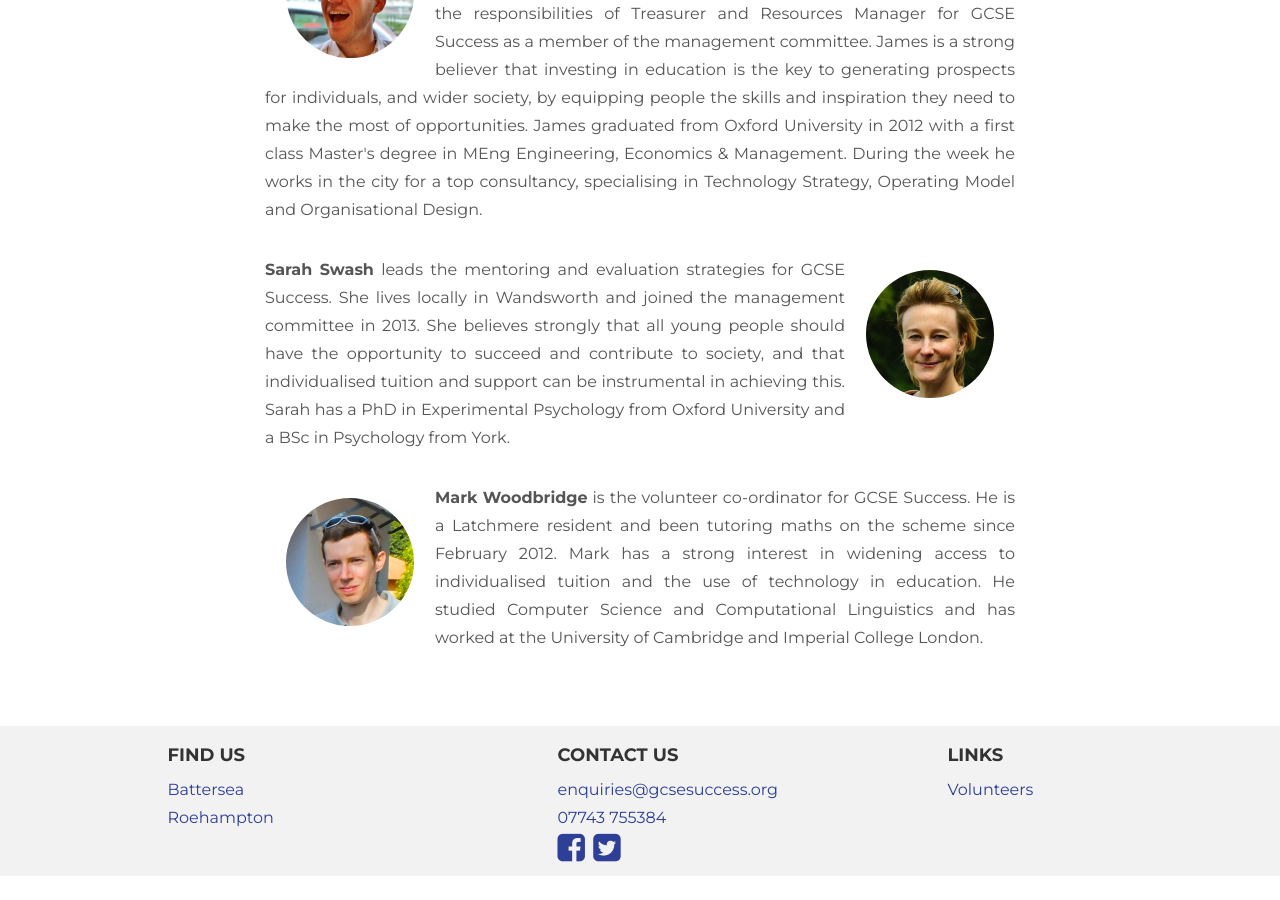
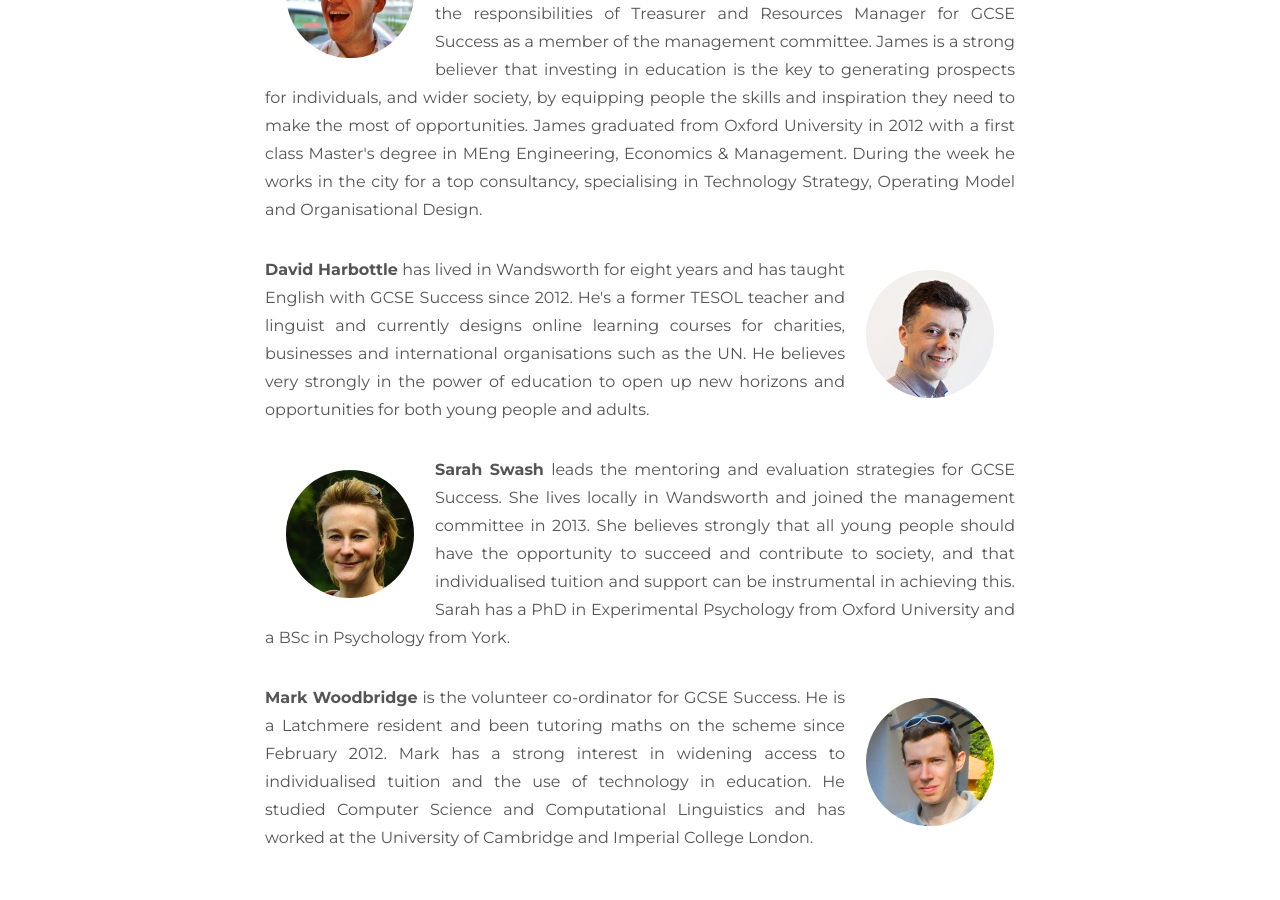
Before and after one commit to gcsesuccess/gcsesuccess.github.io, a Jekyll site: the page built from about.html, in a window 1280 px wide and 900 px high, scrolled down 989 px. Built offline with Jekyll 4.4.1, drawn with Linux system fonts in a browser that asks for light colours; nearby versions of some CDN libraries; before the commit the page ends 1867 px from its top, so only the background shows below that.

Commit message:
Add David

```diff
--- a/about.html
+++ b/about.html
@@ -12,9 +12,11 @@
 <p class="text-justify" style="margin-bottom: 2em"><strong>Ella Spencer</strong> is a resident of the York Road Estate and the founder of GCSE Success, which was set up in 2011. She now chairs the management committee and acts as the coordinator for GCSE schemes. Ella is very passionate about encouraging equality in education, and this is the focus of  GCSE Success, as you can see in the mission statement and objectives of the organisation. Ella also recognises the importance of staying engaged in the policy debate in this area. Ella has a BSc. in mathematics and English Literature from the University of Manchester and an MPA in Economic and Public Policy from London School of Economics. She also has five years private sector experience as an actuary, working for a number of multinational companies. Ella is currently pursuing a career in development consultancy, having worked on development projects in Gambia, Ghana and South Sudan. A number of these were related to education.</p>
 <img class="img-circle pull-left" alt="james" src="img/james.jpg" style="width: 128px; height: 128px; margin: 1em 1.5em;">
 <p class="text-justify" style="margin-bottom: 2em"><strong>James Barber</strong> is a former resident of Fulham (now living nearby in Lambeth) and has been volunteering as a GCSE Maths tutor since moving to London in September 2012. Since then, he has also taken on the responsibilities of Treasurer and Resources Manager for GCSE Success as a member of the management committee. James is a strong believer that investing in education is the key to generating prospects for individuals, and wider society, by equipping people the skills and inspiration they need to make the most of opportunities. James graduated from Oxford University in 2012 with a first class Master's degree in MEng Engineering, Economics &amp; Management. During the week he works in the city for a top consultancy, specialising in Technology Strategy, Operating Model and Organisational Design.</p>
-<img class="img-circle pull-right" alt="sarah" src="img/sarah.jpg" style="width: 128px; height: 128px; margin: 1em 1.5em;">
+<img class="img-circle pull-right" alt="david" src="img/david.jpg" style="width: 128px; height: 128px; margin: 1em 1.5em;">
+<p class="text-justify" style="margin-bottom: 2em"><strong>David Harbottle</strong> has lived in Wandsworth for eight years and has taught English with GCSE Success since 2012. He's a former TESOL teacher and linguist and currently designs online learning courses for charities, businesses and international organisations such as the UN. He believes very strongly in the power of education to open up new horizons and opportunities for both young people and adults.</p>
+<img class="img-circle pull-left" alt="sarah" src="img/sarah.jpg" style="width: 128px; height: 128px; margin: 1em 1.5em;">
 <p class="text-justify" style="margin-bottom: 2em"><strong>Sarah Swash</strong> leads the mentoring and evaluation strategies for GCSE Success. She lives locally in Wandsworth and joined the management committee in 2013. She believes strongly that all young people should have the opportunity to succeed and contribute to society, and that individualised tuition and support can be instrumental in achieving this. Sarah has a PhD in Experimental Psychology from Oxford University and a BSc in Psychology from York.</p>
-<img class="img-circle pull-left" alt="mark" src="img/mark.jpg" style="width: 128px; height: 128px; margin: 1em 1.5em;">
+<img class="img-circle pull-right" alt="mark" src="img/mark.jpg" style="width: 128px; height: 128px; margin: 1em 1.5em;">
 <p class="text-justify" style="margin-bottom: 2em"><strong>Mark Woodbridge</strong> is the volunteer co-ordinator for GCSE Success. He is a Latchmere resident and been tutoring maths on the scheme since February 2012. Mark has a strong interest in widening access to individualised tuition and the use of technology in education. He studied Computer Science and Computational Linguistics and has worked at the University of Cambridge and Imperial College London.</p>
 <!--
 <p class="text-justify" style="margin-bottom: 2em"><strong>Gemma Morris</strong></p>
```
Also changed, not shown: img/david.jpg (added).
